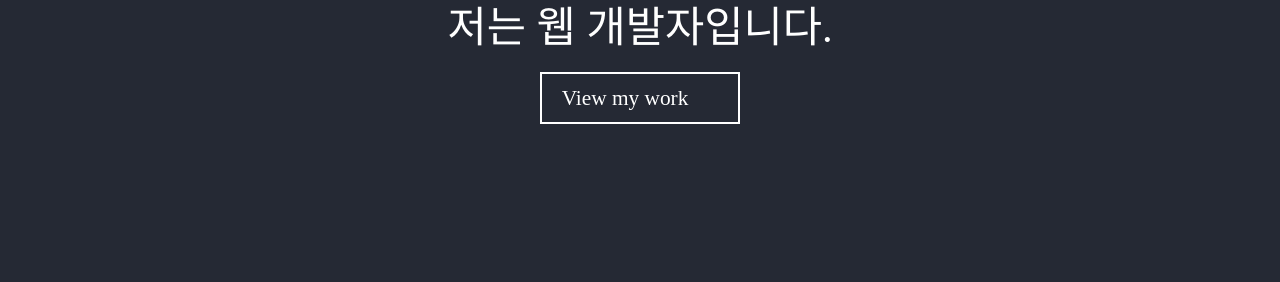
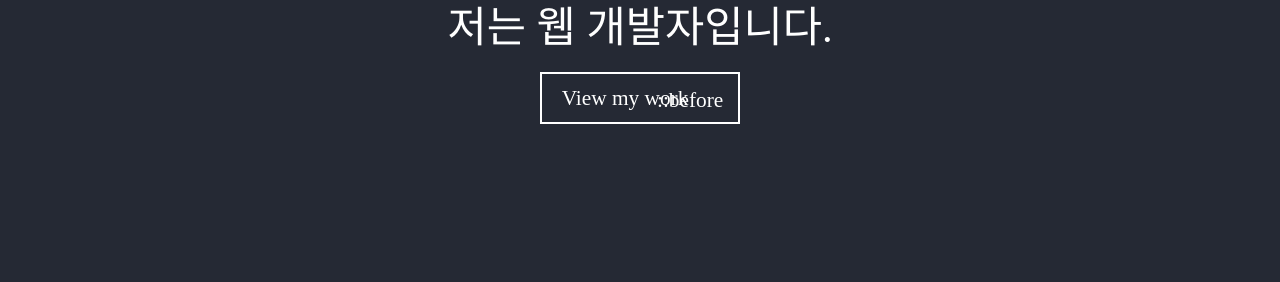
Before and after one commit to Aulelius/Aulelius.github.io, a Jekyll site: the page built from index.html, in a window 1280 px wide and 900 px high, scrolled down 304 px. Shown: the part 172-454 px from the top of the window. Built offline with Jekyll 4.4.1, drawn with Linux system fonts in a browser that asks for light colours; nearby versions of some CDN libraries; some web fonts are replaced; the list of posts is cut into pages by our own code.

Commit message:
Update index.html

```diff
--- a/index.html
+++ b/index.html
@@ -1917,7 +1917,7 @@ footer .footnote .highlight {
           </div>
 
           <div class="button page-link" dest="about">
-            View my work <i class="mdi mdi-arrow-right"></i>
+            View my work <i class="mdi mdi-arrow-right">::before</i>
           </div>
         </div>
       </section>
```
